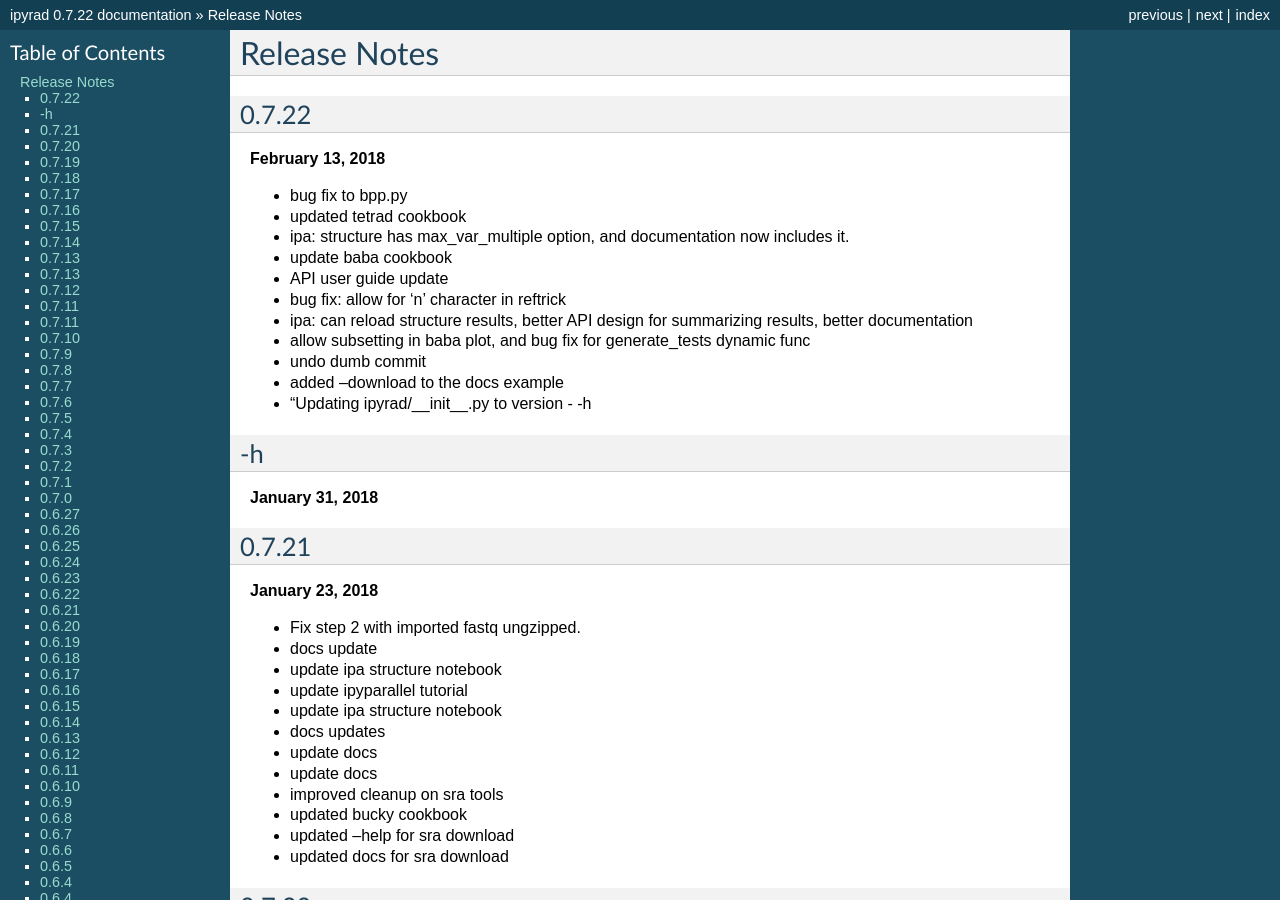
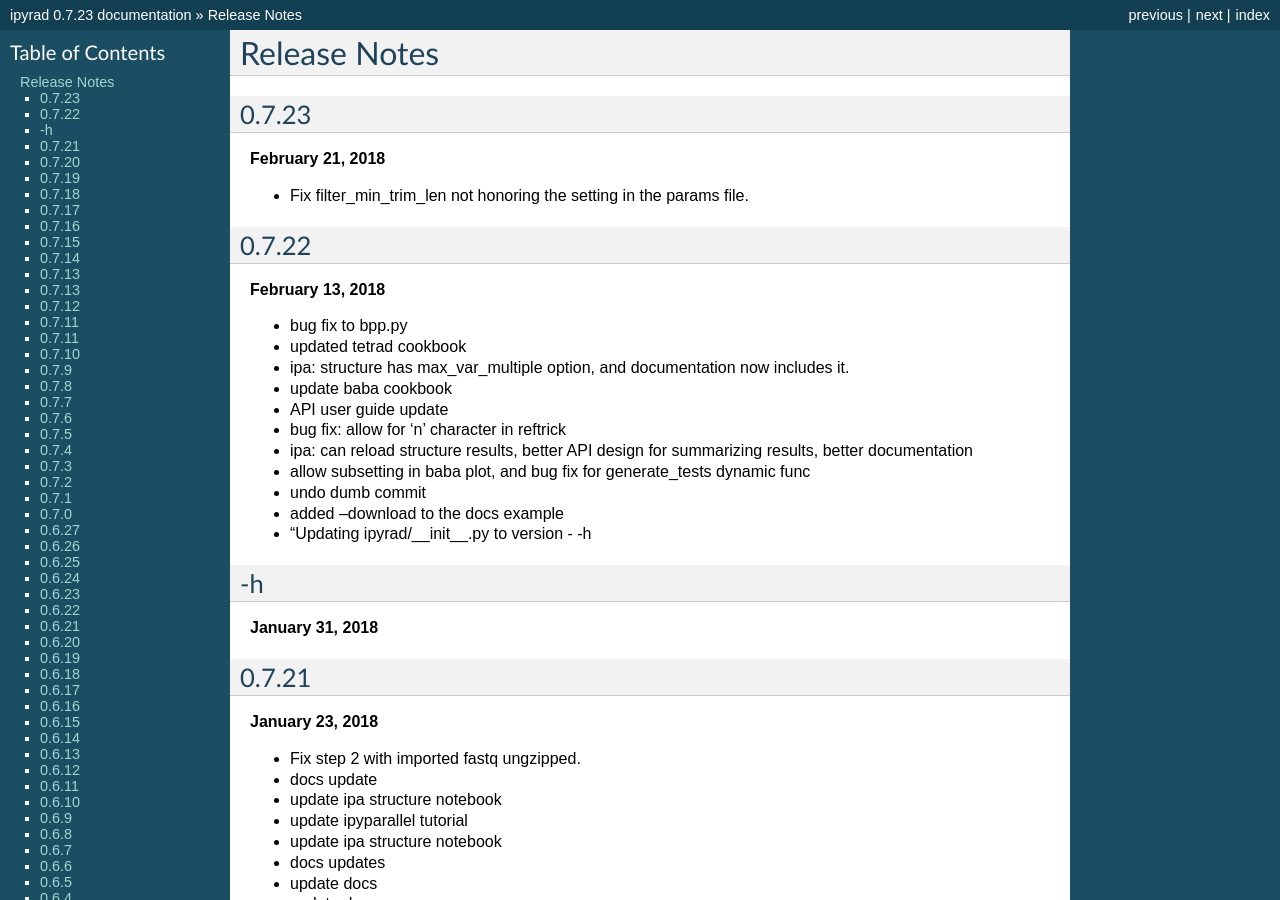
Before and after one commit to dereneaton/ipyrad, a Sphinx documentation site: the page built from docs/releasenotes.rst, in a window 1280 px wide and 900 px high. Built offline with Sphinx 7.4.7, drawn with Linux system fonts in a browser that asks for light colours; pages that are not in the unit, such as notebooks, are missing from menus; the version number is read from the project's files by our own code; some of the changed text lies outside the part shown.

Commit message:
"Updating ipyrad/__init__.py to version - 0.7.23

```diff
--- a/docs/releasenotes.rst
+++ b/docs/releasenotes.rst
@@ -4,6 +4,12 @@
 
 Release Notes
 =============
+
+0.7.23
+------
+**February 21, 2018**
+
+- Fix filter_min_trim_len not honoring the setting in the params file.
 
 0.7.22
 ------
--- a/ipyrad/__init__.py
+++ b/ipyrad/__init__.py
@@ -2,7 +2,7 @@
 
 
 ## dunders
-__version__ = "0.7.22"
+__version__ = "0.7.23"
 __author__ = "Deren Eaton & Isaac Overcast"
 
 ## Possible values for __loglevel__: "DEBUG"  "INFO"  "WARN"  "ERROR"
```
